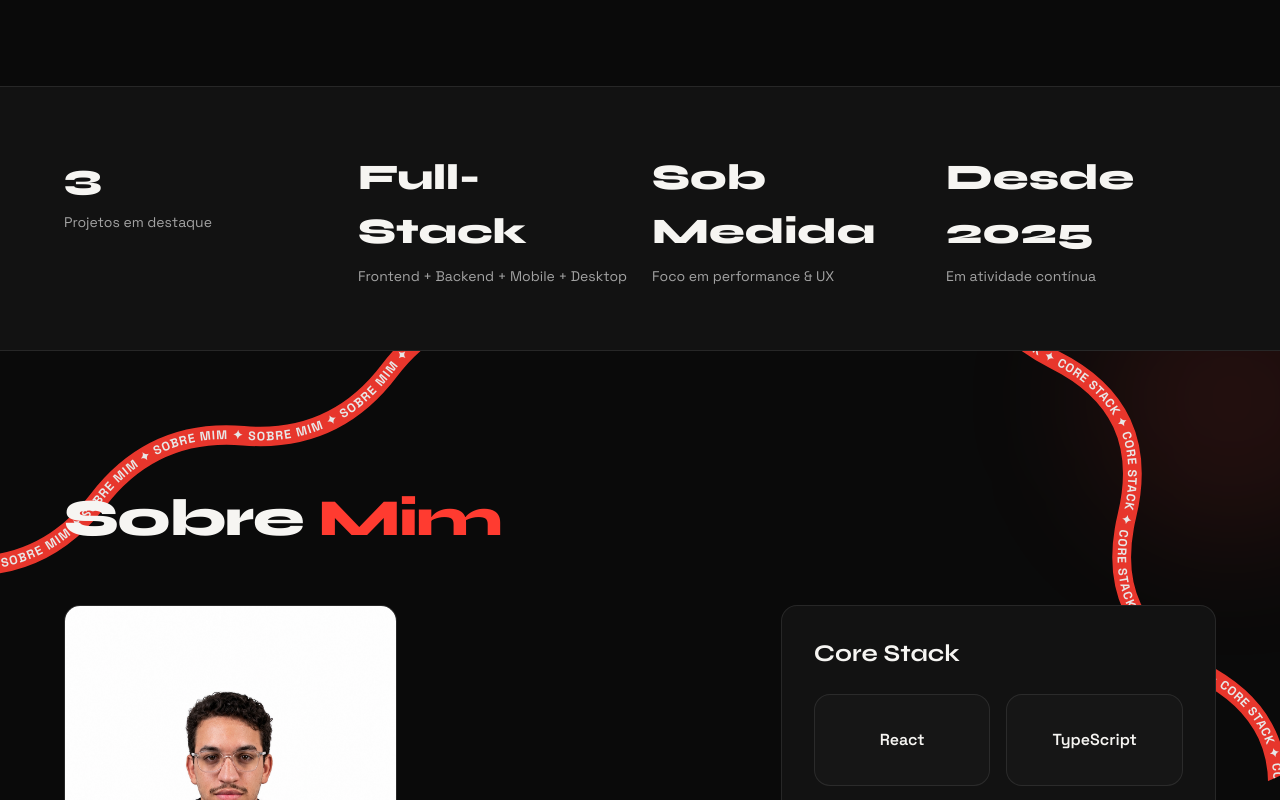
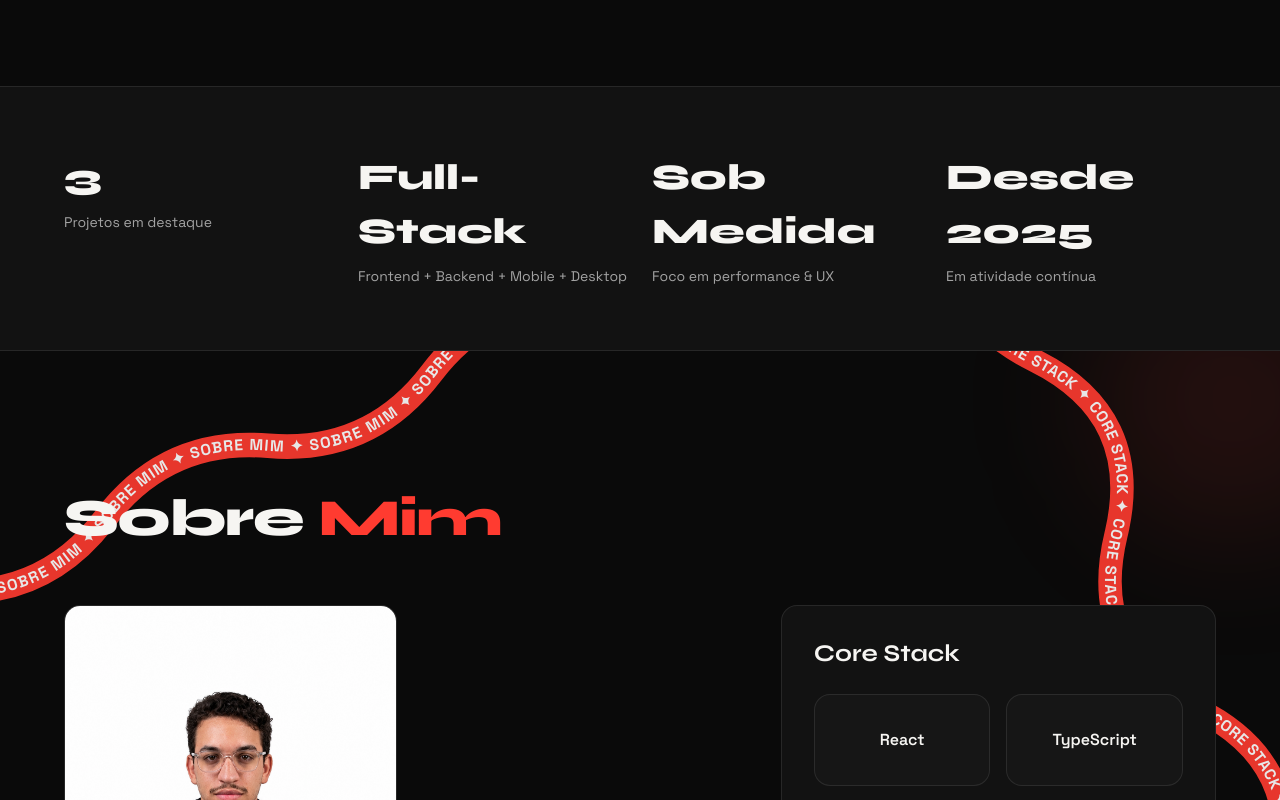
Before and after one commit to JohannesMendes/meu-portfolio, a React (Vite) app: page / in a window 1280 px wide. Shown: the part 2520-3320 px from the top of the page. Built offline with nearby package versions, Linux system fonts and the light colour scheme; no server answers; the database is empty.

Commit message:
Ajuste visual (Fitas): Aumentar em mais ~10%

```diff
--- a/src/components/About.jsx
+++ b/src/components/About.jsx
@@ -23,7 +23,7 @@ export default function About() {
           side past the stack card. */}
       <div
         aria-hidden="true"
-        className="pointer-events-none absolute -left-24 -top-8 hidden h-[150px] w-[598px] -rotate-[24deg] opacity-90 lg:block"
+        className="pointer-events-none absolute -left-28 -top-9 hidden h-[168px] w-[670px] -rotate-[24deg] opacity-90 lg:block"
       >
         <TextLoop
           text="Sobre Mim"
@@ -31,19 +31,19 @@ export default function About() {
           curviness={40}
           separator="✦"
           speed={65}
-          fontSize={25}
+          fontSize={28}
           fontWeight={800}
           letterSpacing={2}
           color="#ffffff"
           ribbon
           ribbonColor="var(--color-signal)"
-          ribbonWidth={39}
+          ribbonWidth={44}
           pauseOnHover={false}
         />
       </div>
       <div
         aria-hidden="true"
-        className="pointer-events-none absolute -right-52 top-9 hidden h-[173px] w-[644px] rotate-[65deg] opacity-90 lg:block"
+        className="pointer-events-none absolute -right-60 top-10 hidden h-[194px] w-[721px] rotate-[65deg] opacity-90 lg:block"
       >
         <TextLoop
           text="Core Stack"
@@ -52,13 +52,13 @@ export default function About() {
           separator="✦"
           speed={60}
           direction="reverse"
-          fontSize={23}
+          fontSize={26}
           fontWeight={800}
           letterSpacing={2}
           color="#ffffff"
           ribbon
           ribbonColor="var(--color-signal)"
-          ribbonWidth={35}
+          ribbonWidth={39}
           pauseOnHover={false}
         />
       </div>
--- a/src/pages/EnviarDepoimento.jsx
+++ b/src/pages/EnviarDepoimento.jsx
@@ -8,14 +8,10 @@ import Footer from "../components/Footer";
 import { db, firebaseReady, storage } from "../lib/firebase";
 import { TESTIMONIAL_FORM_PASSWORD } from "../data/content";
 
-const ACCESS_SESSION_KEY = "jm_testimonial_form_unlocked";
-
 export default function EnviarDepoimento() {
   const [rating, setRating] = useState(5);
   const [status, setStatus] = useState("idle"); // idle | sending | sent | error
-  const [unlocked, setUnlocked] = useState(
-    () => localStorage.getItem(ACCESS_SESSION_KEY) === "1"
-  );
+  const [unlocked, setUnlocked] = useState(false);
   const [passwordInput, setPasswordInput] = useState("");
   const [passwordError, setPasswordError] = useState(false);
 
@@ -26,7 +22,6 @@ export default function EnviarDepoimento() {
   function handleUnlock(e) {
     e.preventDefault();
     if (passwordInput === TESTIMONIAL_FORM_PASSWORD) {
-      localStorage.setItem(ACCESS_SESSION_KEY, "1");
       setUnlocked(true);
       setPasswordError(false);
     } else {
```
